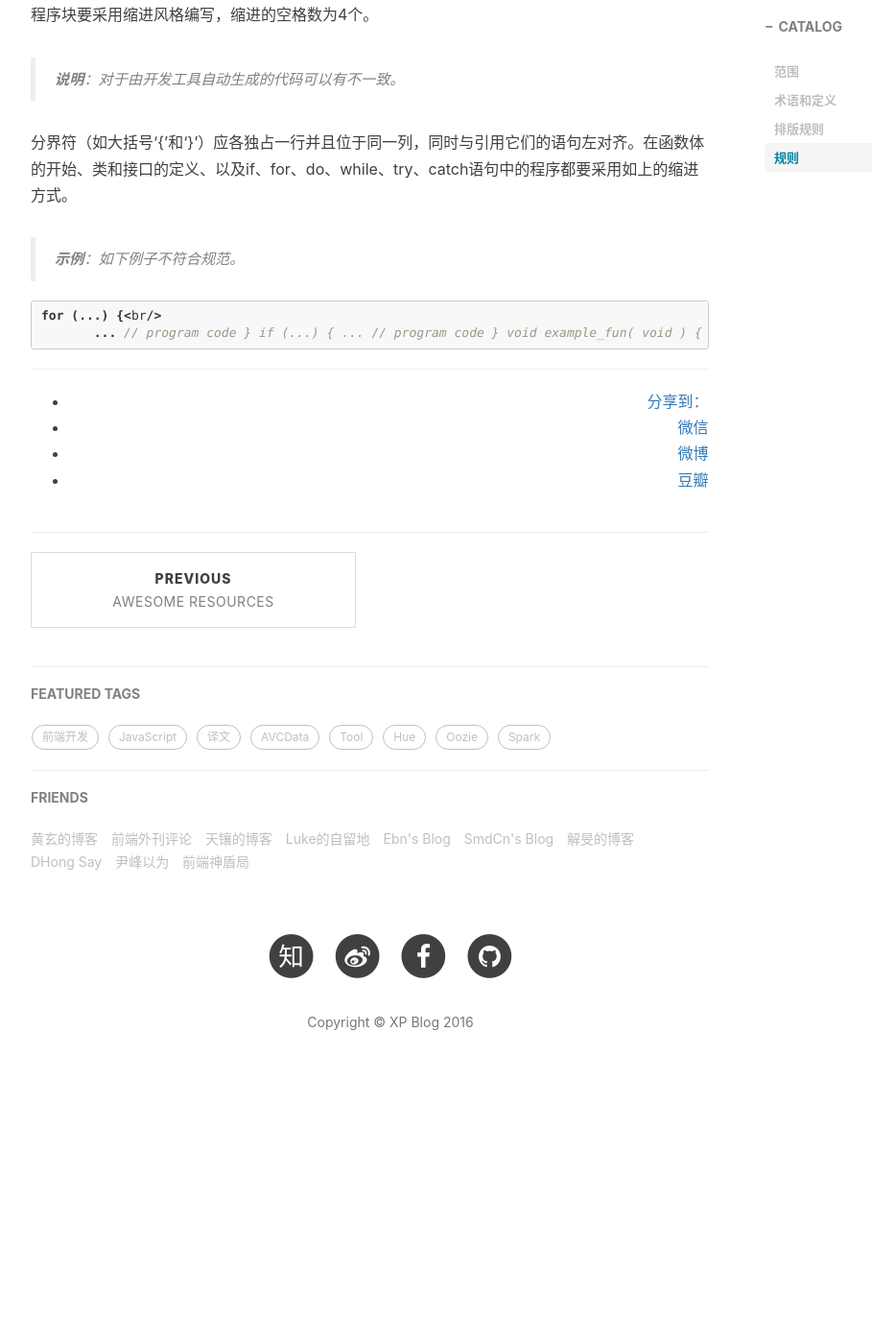
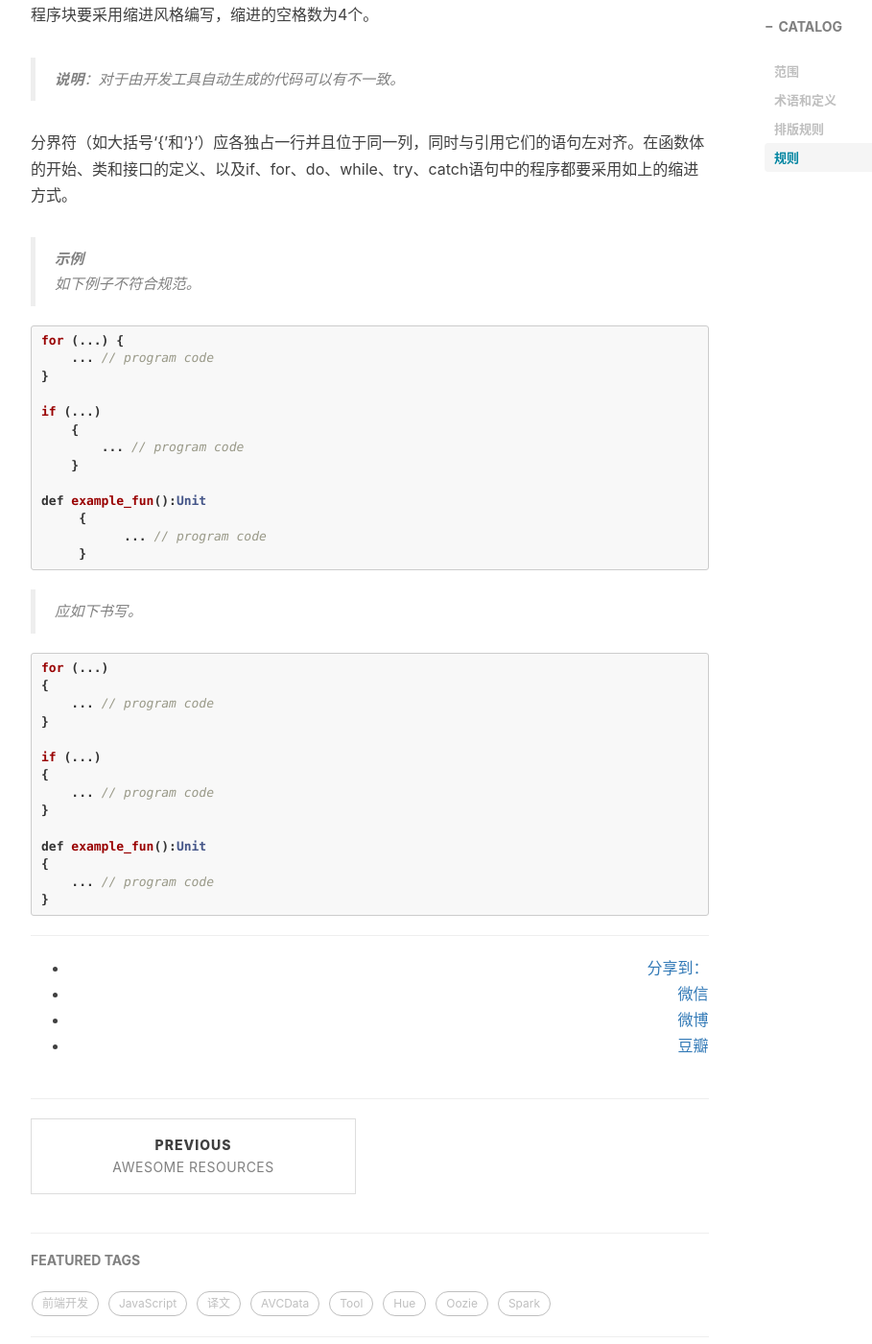
Before and after one commit to shoppingwang/shoppingwang.github.io, a Jekyll site: the page built from _posts/2016-07-21-spark-code-specification.markdown, in a window 1280 px wide and 1400 px high, scrolled down 1225 px. Shown: the whole window at 96% size, without its empty margins (233-1142 px from the left). Built offline with Jekyll 4.4.1, drawn with Linux system fonts in a browser that asks for light colours; nearby versions of some CDN libraries; comment, search, counter and statistics services are not loaded; before the commit the page ends 2394 px from its top, so only the background shows below that.

Commit message:
增加编码规范

````diff
--- a/_posts/2016-07-21-spark-code-specification.markdown
+++ b/_posts/2016-07-21-spark-code-specification.markdown
@@ -38,9 +38,41 @@ tags:
 
 分界符（如大括号‘{’和‘}’）应各独占一行并且位于同一列，同时与引用它们的语句左对齐。在函数体的开始、类和接口的定义、以及if、for、do、while、try、catch语句中的程序都要采用如上的缩进方式。
 
-> **示例**：如下例子不符合规范。
+> **示例**
+>
+> 如下例子不符合规范。
 
-```java
-for (...) {<br/>
-       ... // program code }   if (...)      {      ... // program code     }   void example_fun( void )     {      ... // program code     }   应如下书写。 for (...)  {      ... // program code }   if (...)  {      ... // program code }   void example_fun( void ) {      ... // program code }
+```scala
+for (...) {
+    ... // program code
+}
+
+if (...)
+    {
+        ... // program code
+    }
+
+def example_fun():Unit
+     {
+           ... // program code
+     }
 ```
+
+> 应如下书写。
+
+```scala
+for (...)
+{
+    ... // program code
+}
+
+if (...)
+{
+    ... // program code
+}
+
+def example_fun():Unit
+{
+    ... // program code
+}
+```
````
